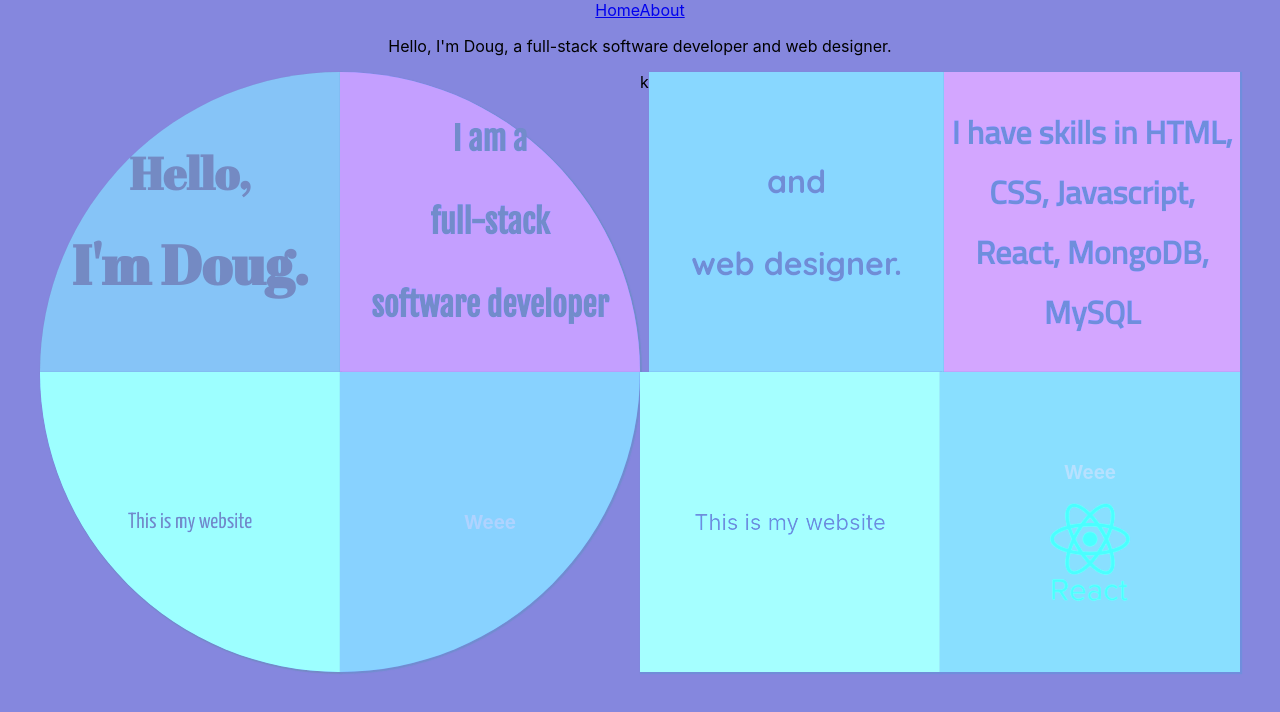
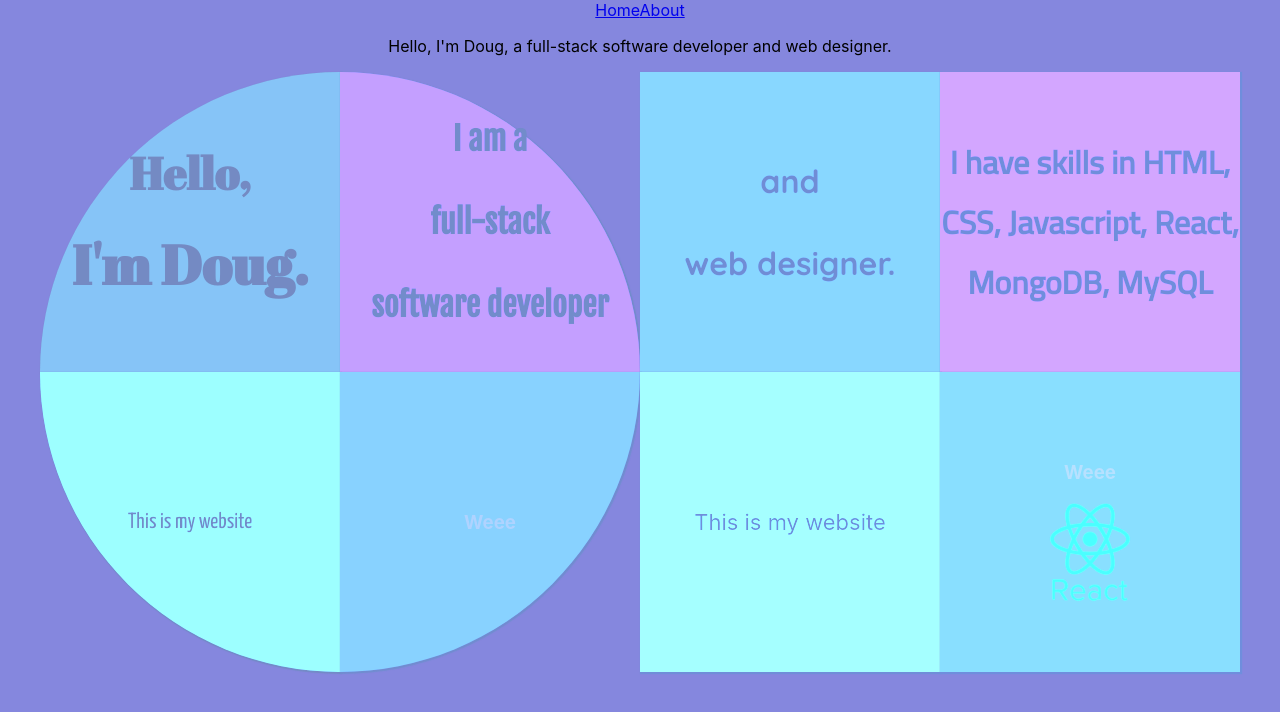
Before and after one commit to divinedouggy/Portfolio-Website, a React (Create React App) app: page / in a window 1280 px wide. Shown: the top 712 px of the page. Built offline with nearby package versions, Linux system fonts and the light colour scheme.

Commit message:
experimenting

```diff
--- a/src/App.css
+++ b/src/App.css
@@ -17,13 +17,11 @@ body {
   display: flex;
   flex-direction: column;
   align-items: center;
-
 }
 
 .home-container-top {
   display: flex;
   width: 1200px;
-
 }
 
 .home-top-subcontainer1 {
@@ -101,7 +99,7 @@ body {
   box-shadow: 5px 5px 5px 5px #7688B5;
   z-index: 1;
   transition: .2s;
-  border-bottom-right-radius: 10%;
+  /* border-bottom-right-radius: 10%; */
 }
 
 .home-child-top2:hover {
@@ -109,7 +107,7 @@ body {
   box-shadow: 5px 5px 5px 5px #7688B5;
   z-index: 1;
   transition: .2s;
-  border-bottom-left-radius: 10%;
+  /* border-bottom-left-radius: 10%; */
 }
 
 .home-container-bottom {
@@ -193,7 +191,7 @@ body {
   box-shadow: 5px 5px 5px 5px #7688B5;
   z-index: 1;
   transition: .2s;
-  border-top-right-radius: 10%;
+  /* border-top-right-radius: 10%; */
 }
 
 .home-child-bottom2:hover {
@@ -201,7 +199,7 @@ body {
   box-shadow: 5px 5px 5px 5px #7688B5;
   z-index: 1;
   transition: .2s;
-  border-top-left-radius: 10%;
+  /* border-top-left-radius: 10%; */
 }
 
 .dev-icon{
--- a/src/Components/Home.js
+++ b/src/Components/Home.js
@@ -22,7 +22,7 @@ function Home() {
 
                 </div>
 
-                <div className="home-top-subcontainer2">k
+                <div className="home-top-subcontainer2">
 
                     <div className="home-child-top3">
                         <h1> and</h1>
```
